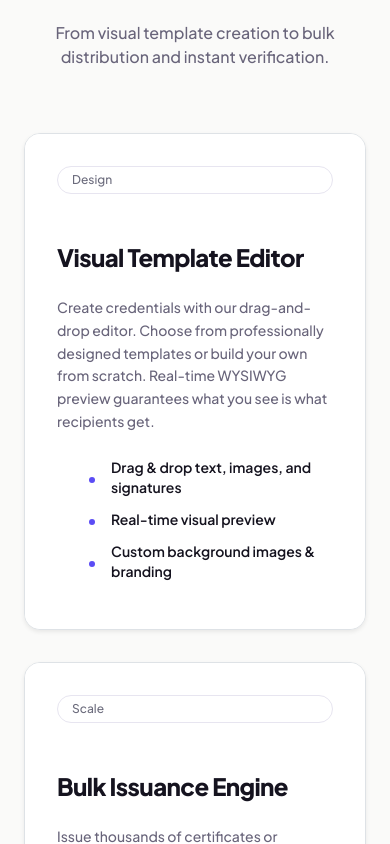
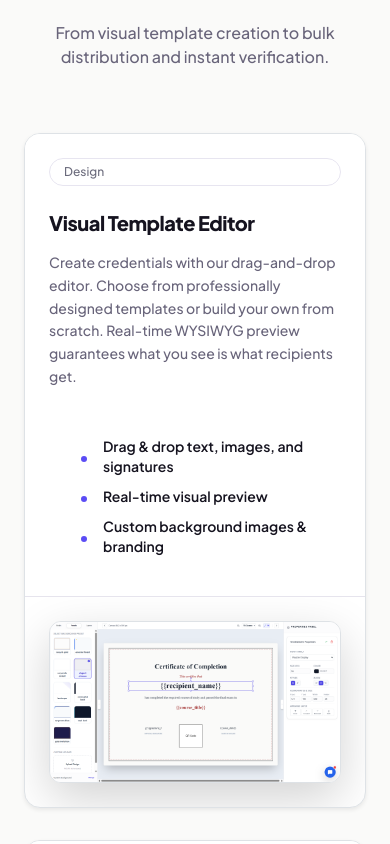
Before and after one commit to proofdeckcred/proofdeck-frontend, a React (Vite) app: page / in a window 390 px wide. Shown: the part 1300-2144 px from the top of the page. Built offline with nearby package versions, Linux system fonts and the light colour scheme; no server answers; a web font is replaced by a local one.

Commit message:
feat(landing): display framed preview images in Features section cards on mobile

```diff
--- a/src/components/FeaturesSection.jsx
+++ b/src/components/FeaturesSection.jsx
@@ -114,18 +114,18 @@ const FeatureCard = ({ feature, index }) => {
       >
         <div className="grid grid-cols-1 md:grid-cols-2 gap-0 items-stretch">
           {/* Left Column: Text Content */}
-          <div className="p-8 md:p-12 flex flex-col justify-center bg-white">
-            <span className="pd-pill-label mb-5">{feature.subtitle}</span>
+          <div className="p-6 sm:p-8 md:p-12 flex flex-col justify-center bg-white">
+            <span className="pd-pill-label mb-4 sm:mb-5">{feature.subtitle}</span>
 
-            <h3 className="text-2xl md:text-3xl font-black text-[#15131F] mb-4 leading-tight tracking-tight">
+            <h3 className="text-xl sm:text-2xl md:text-3xl font-black text-[#15131F] mb-3 sm:mb-4 leading-tight tracking-tight">
               {feature.title}
             </h3>
 
-            <p className="text-[#68647A] leading-relaxed mb-6 text-sm md:text-[15px] font-medium">
+            <p className="text-[#68647A] leading-relaxed mb-5 sm:mb-6 text-sm md:text-[15px] font-medium">
               {feature.description}
             </p>
 
-            <ul className="space-y-3">
+            <ul className="space-y-2.5 sm:space-y-3">
               {feature.benefits.map((benefit, i) => (
                 <li key={i} className="flex items-center gap-3 text-[#15131F]">
                   <span className="w-1.5 h-1.5 rounded-full bg-[var(--pd-indigo)] shrink-0 mt-1.5" />
@@ -136,19 +136,32 @@ const FeatureCard = ({ feature, index }) => {
           </div>
 
           {/* Right Column: Visual Preview Cover */}
-          <div className="relative hidden md:block overflow-hidden min-h-[380px] bg-[#FAFAF9] border-l border-[#E6E4ED]">
+          <div className="relative overflow-hidden bg-gradient-to-br from-[#F8F7FC] to-[#F0EEF8] md:bg-[#FAFAF9] border-t md:border-t-0 md:border-l border-[#E6E4ED] p-4 sm:p-6 md:p-0 min-h-[200px] sm:min-h-[260px] md:min-h-[380px] flex items-center justify-center">
             {feature.image ? (
-              <img
-                src={feature.image}
-                alt={feature.title}
-                className="absolute inset-0 w-full h-full object-cover transform hover:scale-102 transition-transform duration-500 object-left-top"
-              />
+              <>
+                {/* Mobile Preview Frame */}
+                <div className="w-full md:hidden relative rounded-xl sm:rounded-2xl overflow-hidden shadow-lg border border-[#E0DDF0] bg-white">
+                  <img
+                    src={feature.image}
+                    alt={feature.title}
+                    className="w-full h-auto max-h-[240px] sm:max-h-[300px] object-cover object-top"
+                    loading="lazy"
+                  />
+                </div>
+
+                {/* Desktop Full Cover */}
+                <img
+                  src={feature.image}
+                  alt={feature.title}
+                  className="hidden md:block absolute inset-0 w-full h-full object-cover transform hover:scale-102 transition-transform duration-500 object-left-top"
+                />
+              </>
             ) : (
-              <div className="absolute inset-0 flex items-center justify-center p-8 bg-[#FAFAF9]">
+              <div className="flex items-center justify-center p-6 sm:p-8 w-full">
                 <div className="relative w-full max-w-xs flex flex-col items-center">
-                  <div className="aspect-square rounded-2xl bg-white border border-[#E6E4ED] shadow-2xs flex items-center justify-center relative overflow-hidden w-40 h-40">
+                  <div className="aspect-square rounded-2xl bg-white border border-[#E6E4ED] shadow-2xs flex items-center justify-center relative overflow-hidden w-32 h-32 md:w-40 md:h-40">
                     <feature.icon
-                      size={64}
+                      size={56}
                       strokeWidth={1.2}
                       className="text-[#4A3AA8] opacity-40"
                     />
```
